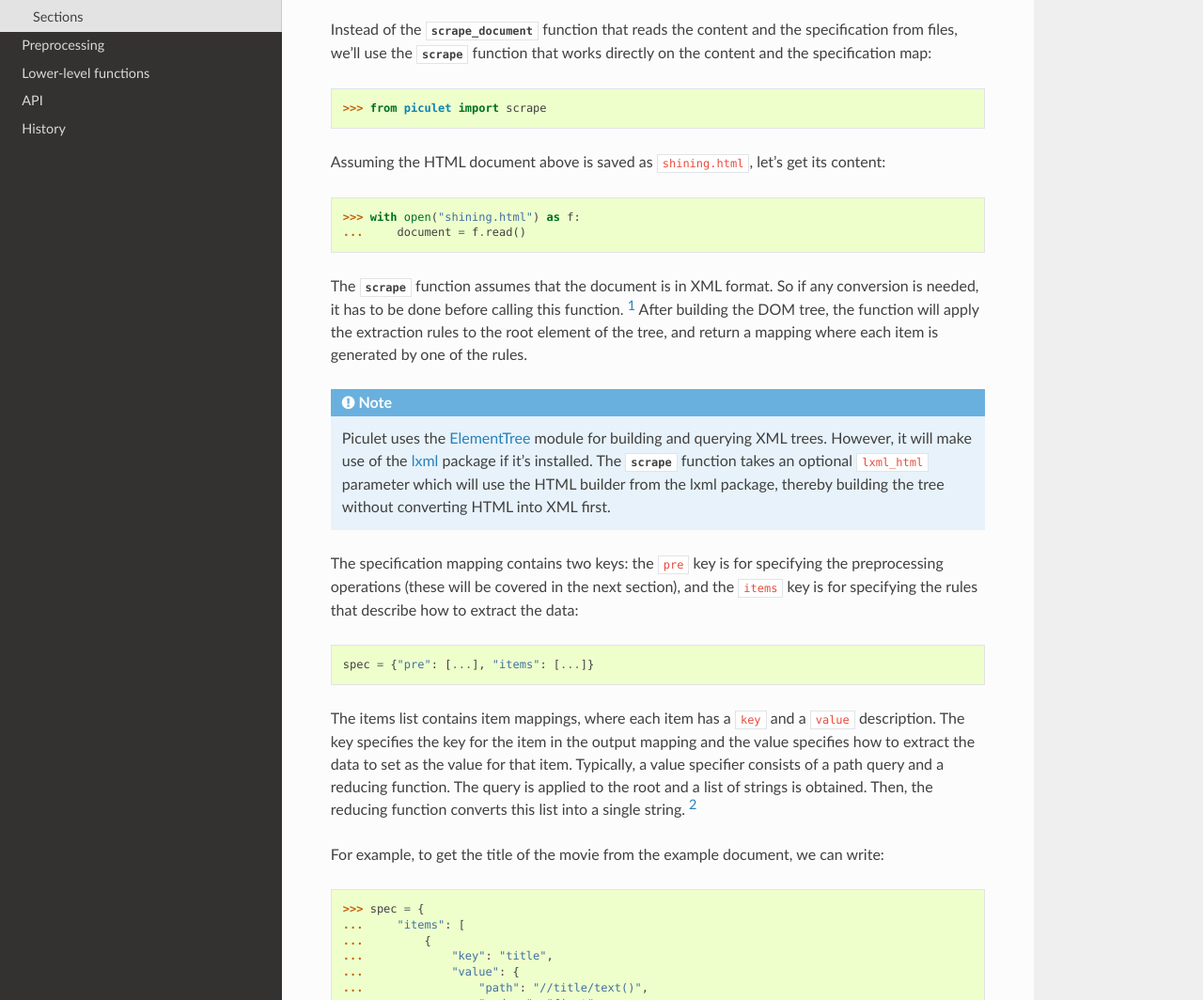
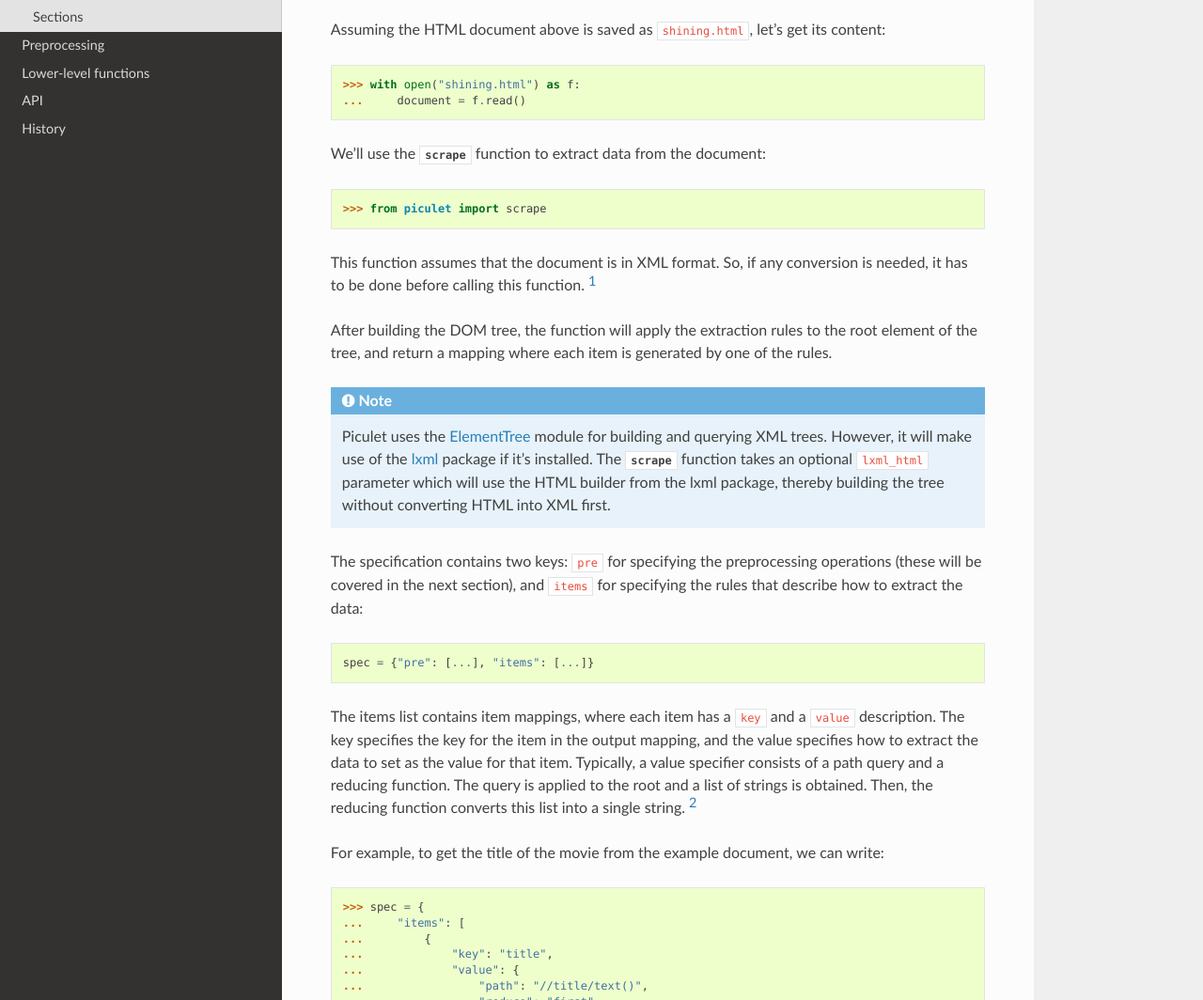
Before and after one commit to uyar/piculet, a Sphinx documentation site: the page built from docs/source/extract.rst, in a window 1280 px wide and 1400 px high, cut to the strip 336-1400 px from the top of the window. Shown: the whole strip at 94% size. Built offline with Sphinx 7.4.7 and the Read the Docs theme 2.0.0, drawn with Linux system fonts in a browser that asks for light colours; some of the changed text lies outside the part shown.

Commit message:
doc: Update extraction for 2.0

```diff
--- a/docs/source/extract.rst
+++ b/docs/source/extract.rst
@@ -2,20 +2,12 @@
 ===============
 
 This section explains how to write the specification for extracting data
-from a document. We'll scrape the following HTML content for the movie
-"The Shining" in our examples:
+from a document.
+We'll scrape the following HTML content for the movie "The Shining"
+in our examples:
 
 .. literalinclude:: ../../examples/shining.html
    :language: html
-
-Instead of the :func:`scrape_document <piculet.scrape_document>` function
-that reads the content and the specification from files, we'll use
-the :func:`scrape <piculet.scrape>` function that works directly on the content
-and the specification map:
-
-.. code-block:: python
-
-   >>> from piculet import scrape
 
 Assuming the HTML document above is saved as :file:`shining.html`, let's get
 its content:
@@ -25,36 +17,45 @@
    >>> with open("shining.html") as f:
    ...     document = f.read()
 
-The :func:`scrape <piculet.scrape>` function assumes that the document
-is in XML format. So if any conversion is needed, it has to be done
-before calling this function. [#xhtml]_ After building the DOM tree,
-the function will apply the extraction rules to the root element of the tree,
-and return a mapping where each item is generated by one of the rules.
+We'll use the :func:`scrape <piculet.scrape>` function to extract data
+from the document:
+
+.. code-block:: python
+
+   >>> from piculet import scrape
+
+This function assumes that the document is in XML format.
+So, if any conversion is needed, it has to be done before calling
+this function. [#xhtml]_
+
+After building the DOM tree, the function will apply the extraction rules
+to the root element of the tree, and return a mapping
+where each item is generated by one of the rules.
 
 .. note::
 
    Piculet uses the `ElementTree`_ module for building and querying
-   XML trees. However, it will make use of the `lxml`_ package if it's
-   installed. The :func:`scrape <piculet.scrape>` function takes
-   an optional ``lxml_html`` parameter which will use the HTML builder
-   from the lxml package, thereby building the tree without converting
-   HTML into XML first.
+   XML trees.
+   However, it will make use of the `lxml`_ package if it's installed.
+   The :func:`scrape <piculet.scrape>` function takes an optional ``lxml_html``
+   parameter which will use the HTML builder from the lxml package,
+   thereby building the tree without converting HTML into XML first.
 
-The specification mapping contains two keys: the ``pre`` key is for specifying
+The specification contains two keys: ``pre`` for specifying
 the preprocessing operations (these will be covered in the next section),
-and the ``items`` key is for specifying the rules that describe how to extract
-the data:
+and ``items`` for specifying the rules that describe how to extract the data:
 
 .. code-block:: python
 
    spec = {"pre": [...], "items": [...]}
 
 The items list contains item mappings, where each item has a ``key`` and
-a ``value`` description. The key specifies the key for the item in the output
-mapping and the value specifies how to extract the data to set as the value
-for that item. Typically, a value specifier consists of a path query and
-a reducing function. The query is applied to the root and a list of strings
-is obtained. Then, the reducing function converts this list into a single
+a ``value`` description.
+The key specifies the key for the item in the output mapping, and the value
+specifies how to extract the data to set as the value for that item.
+Typically, a value specifier consists of a path query and a reducing function.
+The query is applied to the root and a list of strings is obtained.
+Then, the reducing function converts this list into a single
 string. [#reducing]_
 
 For example, to get the title of the movie from the example document,
@@ -74,13 +75,13 @@
 >>> scrape(document, spec)
 {'title': 'The Shining'}
 
-The ``.//title/text()`` path generates the list ``['The Shining']``
+The ``.//title/text()`` path generates the list ``['The Shining']``,
 and the reducing function ``first`` selects the first element from that list.
 
 .. note::
 
    By default, the XPath queries are limited by `what ElementTree supports`_
-   (plus the ``text()`` and ``@attr`` clauses which are added by Piculet).
+   (plus a few additions by Piculet).
    However, if the `lxml`_ package is installed a
    `much wider range of XPath constructs`_ can be used.
 
@@ -108,8 +109,8 @@
 {'title': 'The Shining', 'year': '1980'}
 
 If a path doesn't match any element in the tree, the item will be excluded
-from the output. Note that in the following example, the "foo" key doesn't
-get included:
+from the output.
+Note that in the following example, the "foo" key doesn't get included:
 
 >>> spec = {
 ...     "items": [
@@ -135,9 +136,9 @@
 Reducing
 --------
 
-Piculet contains a few predefined reducing functions. Other than the ``first``
-reducer used in the examples above, a very common reducer is ``concat``
-which will concatenate the selected strings:
+Piculet contains a few predefined reducing functions.
+Other than the ``first`` reducer used in the examples above, a very common
+reducer is ``concat`` which will concatenate the selected strings:
 
 >>> spec = {
 ...     "items": [
@@ -190,19 +191,19 @@
 In this example, the ``concat`` reducer would have produced the value
 ``'\n            Fantastic movie.\n            Definitely recommended.\n        '``
 
-As explained above, if a path query doesn't match any element, the item
-gets automatically excluded. That means, Piculet doesn't try to apply
-the reducing function on the result of the path query if it's an empty list.
-Therefore, reducing functions can safely assume that the path result is
-a non-empty list.
+As explained above, if a path query doesn't match any element,
+the item gets automatically excluded.
+That means, Piculet doesn't try to apply the reducing function
+on the result of the path query if it's an empty list.
+Therefore, reducing functions can safely assume that the path result
+is a non-empty list.
 
-If you want to use a custom reducer, you have to register it first. The name
-for the specifier (the first parameter) has to be a valid Python identifier.
+If you want to use a custom reducer, you have to register it first:
 
 .. code-block:: python
 
    >>> from piculet import reducers
-   >>> reducers.register("second", lambda x: x[1])
+   >>> reducers.second = lambda x: x[1]
    >>> spec = {
    ...     "items": [
    ...         {
@@ -267,11 +269,11 @@
 ------------------
 
 Data with multiple values can be created by using a ``foreach`` key
-in the value specifier. This is a path expression to select elements
-from the tree. [#multivalued]_ The path and reducing function will be applied
-*to each selected element* and the obtained values will be the members
-of the resulting list. For example, to get the genres of the movie,
-we can write:
+in the value specifier.
+This is a path expression to select elements from the tree. [#multivalued]_
+The path and reducing function will be applied *to each selected element*,
+and the obtained values will be the members of the resulting list.
+For example, to get the genres of the movie, we can write:
 
 >>> spec = {
 ...     "items": [
@@ -445,13 +448,14 @@
 
 You can generate items where the key value also comes from the content.
 For example, consider how you would get the runtime and the language
-of the movie. Instead of writing multiple items for each ``h3`` element
-under an "info" class ``div``, we can write only one item that will select
-these divs and use the h3 text as the key. These elements can be selected using
-``foreach`` specifications in the items. This will cause a new item
-to be generated for each selected element. To get the key value,
-we can use paths, reducers -and also transformers- that will be applied
-to the selected element:
+of the movie.
+Instead of writing multiple items for each ``h3`` element
+under an "info" class ``div``, we can write only one item
+that will select these divs and use the h3 text as the key.
+These elements can be selected using ``foreach`` specifications in the items.
+This will cause a new item to be generated for each selected element.
+To get the key value, we can use paths, reducers -and also transformers-
+that will be applied to the selected element:
 
 >>> spec = {
 ...     "items": [
@@ -469,7 +473,7 @@
 ...     ]
 ... }
 >>> scrape(document, spec)
-{'Language:': 'English', 'Runtime:': '144 minutes'}
+{'Runtime:': '144 minutes', 'Language:': 'English'}
 
 The ``normalize`` reducer concatenates the strings, converts it to lowercase,
 replaces spaces with underscores and strips other non-alphanumeric characters:
@@ -490,22 +494,18 @@
 ...     ]
 ... }
 >>> scrape(document, spec)
-{'language': 'English', 'runtime': '144 minutes'}
-
-You could also give a string instead of a path and reducer for the key.
-In this case, the elements would still be traversed; only the last one would
-set the final value for the item. This could be OK if you are sure
-that there is only one element that matches the ``foreach`` path of the key.
+{'runtime': '144 minutes', 'language': 'English'}
 
 Sections
 --------
 
 The specification also provides the ability to define sections within
-the document. An element can be selected as the root of a section such that
-the XPath queries in that section will be relative to that root. This can be
-used to make XPath expressions shorter and also constrain the search
-in the tree. For example, the "director" example above can also be written
-using sections:
+the document.
+An element can be selected as the root of a section
+such that the XPath queries in that section will be relative to that root.
+This can be used to make XPath expressions shorter,
+and to constrain the search in the tree.
+For example, the "director" example above can also be written using sections:
 
 .. code-block:: python
 
@@ -545,8 +545,9 @@
 .. [#reducing]
 
    This means that the query has to end with either ``text()`` or some
-   attribute value as in ``@attr``. And the reducing function should be
-   implemented so that it takes a list of strings and returns a string.
+   attribute value as in ``@attr``.
+   And the reducing function should be implemented
+   so that it takes a list of strings and returns a string.
 
 .. [#multivalued]
 
--- a/docs/source/overview.rst
+++ b/docs/source/overview.rst
@@ -96,7 +96,6 @@
 
   $ cat foo.html | piculet --h2x
 
-
 YAML support
 ------------
 
```
Also changed, not shown: other parts of docs/source/extract.rst (+15 -13 lines).
